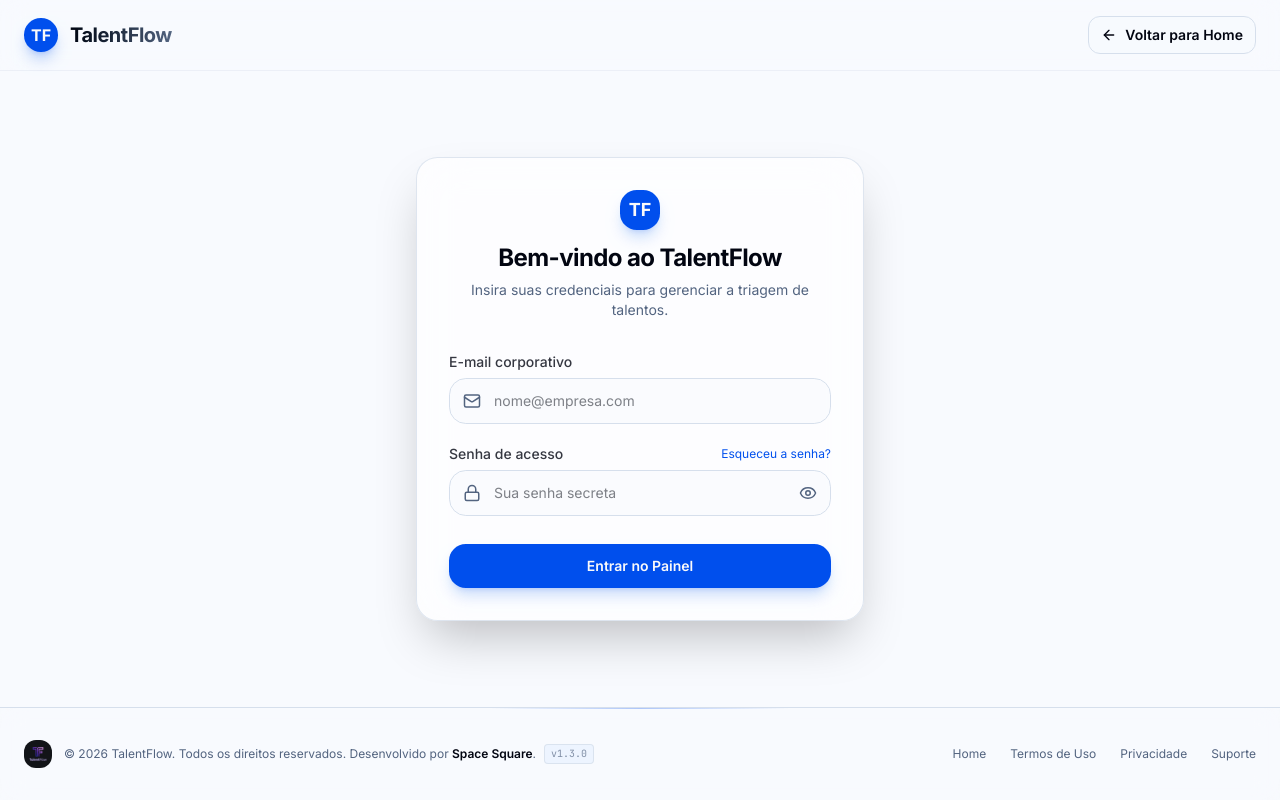
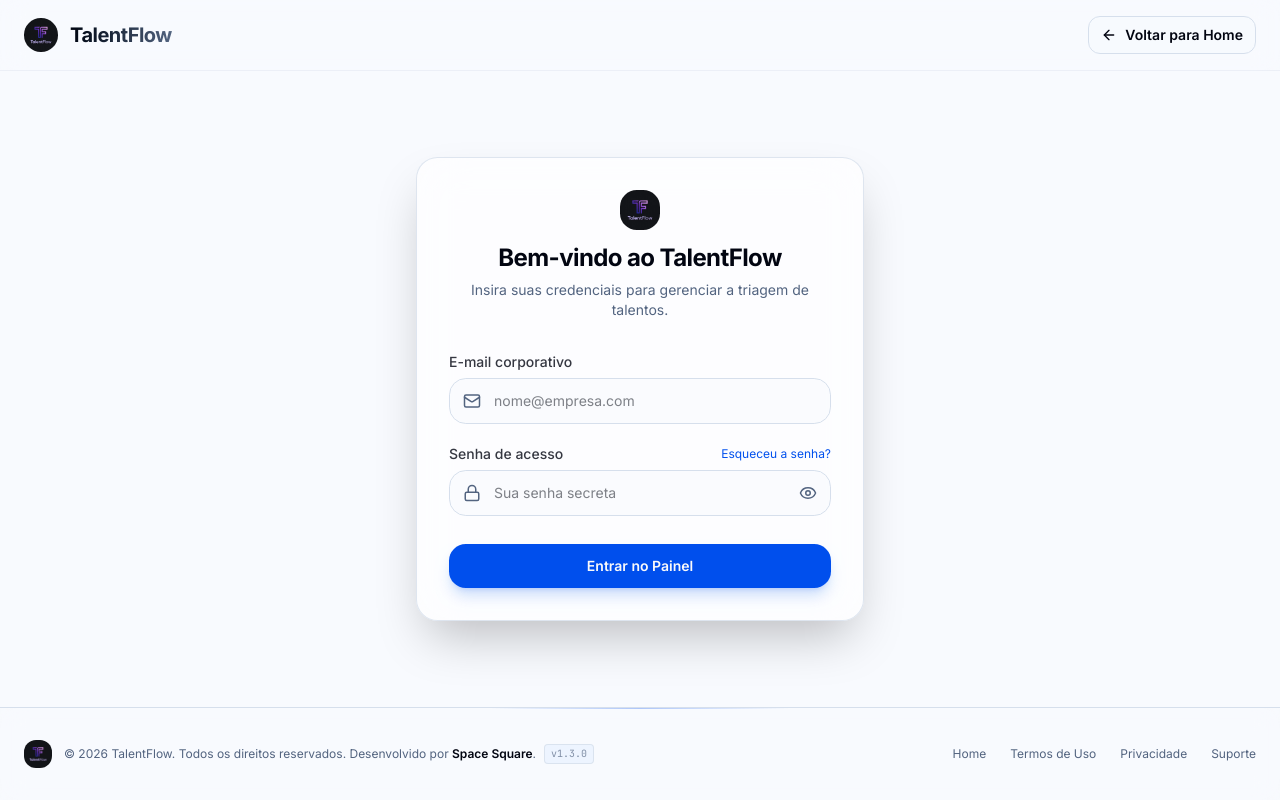
Before and after one commit to laurielmesquita/talentflow, a Next.js app in the folder talentflow-web/: page /login in a window 1280 px wide. Built offline with nearby package versions, Linux system fonts and the light colour scheme.

Commit message:
style: apply official brand logos to login, privacy, terms, invite and change-password pages

```diff
--- a/talentflow-web/src/app/change-password/page.tsx
+++ b/talentflow-web/src/app/change-password/page.tsx
@@ -2,6 +2,7 @@
 
 import React, { useState } from 'react';
 import Link from 'next/link';
+import Image from 'next/image';
 import { ArrowLeft, KeyRound, Lock, Loader2, CheckCircle2, AlertCircle } from 'lucide-react';
 import { getAuthHeaders, clearSession } from '@/lib/auth';
 import { ThemeToggle } from '@/components/ThemeToggle';
@@ -81,8 +82,23 @@ export default function ChangePasswordPage() {
       <header className="border-b border-border/40 bg-background/40 backdrop-blur-md sticky top-0 z-50">
         <div className="flex items-center justify-between px-6 py-4 max-w-7xl mx-auto">
           <Link href="/dashboard" className="flex items-center gap-3 group">
-            <div className="w-8.5 h-8.5 rounded-xl bg-primary flex items-center justify-center font-bold text-primary-foreground shadow-lg shadow-primary/25 group-hover:scale-105 transition-all">
-              TF
+            <div className="relative w-8.5 h-8.5 rounded-xl overflow-hidden group-hover:scale-105 transition-all flex-shrink-0">
+              <Image
+                src="/brand/logo-dark.webp"
+                alt="TalentFlow Logo"
+                fill
+                sizes="34px"
+                className="object-contain dark:hidden"
+                priority
+              />
+              <Image
+                src="/brand/logo-light.webp"
+                alt="TalentFlow Logo"
+                fill
+                sizes="34px"
+                className="object-contain hidden dark:block"
+                priority
+              />
             </div>
             <span className="text-xl font-bold tracking-tight bg-gradient-to-r from-foreground to-muted-foreground bg-clip-text text-transparent">
               TalentFlow
--- a/talentflow-web/src/app/invite/page.tsx
+++ b/talentflow-web/src/app/invite/page.tsx
@@ -2,6 +2,7 @@
 
 import React, { useState, useEffect } from 'react';
 import Link from 'next/link';
+import Image from 'next/image';
 import { Mail, UserPlus, Loader2, CheckCircle2, ArrowLeft, AlertTriangle } from 'lucide-react';
 import { getAuthHeaders, getSession, clearSession } from '@/lib/auth';
 import { ThemeToggle } from '@/components/ThemeToggle';
@@ -68,8 +69,23 @@ export default function InvitePage() {
       <header className="border-b border-border/40 bg-background/40 backdrop-blur-md sticky top-0 z-50">
         <div className="flex items-center justify-between px-6 py-4 max-w-7xl mx-auto">
           <Link href="/dashboard" className="flex items-center gap-3 group">
-            <div className="w-8.5 h-8.5 rounded-xl bg-primary flex items-center justify-center font-bold text-primary-foreground shadow-lg shadow-primary/25 group-hover:scale-105 transition-all">
-              TF
+            <div className="relative w-8.5 h-8.5 rounded-xl overflow-hidden group-hover:scale-105 transition-all flex-shrink-0">
+              <Image
+                src="/brand/logo-dark.webp"
+                alt="TalentFlow Logo"
+                fill
+                sizes="34px"
+                className="object-contain dark:hidden"
+                priority
+              />
+              <Image
+                src="/brand/logo-light.webp"
+                alt="TalentFlow Logo"
+                fill
+                sizes="34px"
+                className="object-contain hidden dark:block"
+                priority
+              />
             </div>
             <span className="text-xl font-bold tracking-tight bg-gradient-to-r from-foreground to-muted-foreground bg-clip-text text-transparent">
               TalentFlow
--- a/talentflow-web/src/app/login/page.tsx
+++ b/talentflow-web/src/app/login/page.tsx
@@ -3,6 +3,7 @@
 import React, { useState, useEffect, Suspense } from 'react';
 import { useRouter, useSearchParams } from 'next/navigation';
 import Link from 'next/link';
+import Image from 'next/image';
 import { Lock, Mail, Eye, EyeOff, Loader2, ArrowLeft } from 'lucide-react';
 import { setSession } from '@/lib/auth';
 
@@ -61,8 +62,23 @@ function LoginContent() {
       <header className="border-b border-border/40 bg-background/40 backdrop-blur-md sticky top-0 z-50">
         <div className="flex items-center justify-between px-6 py-4 max-w-7xl mx-auto">
           <Link href="/" className="flex items-center gap-3 group">
-            <div className="w-8.5 h-8.5 rounded-xl bg-primary flex items-center justify-center font-bold text-primary-foreground shadow-lg shadow-primary/25 group-hover:scale-105 transition-all">
-              TF
+            <div className="relative w-8.5 h-8.5 rounded-xl overflow-hidden group-hover:scale-105 transition-all flex-shrink-0">
+              <Image
+                src="/brand/logo-dark.webp"
+                alt="TalentFlow Logo"
+                fill
+                sizes="34px"
+                className="object-contain dark:hidden"
+                priority
+              />
+              <Image
+                src="/brand/logo-light.webp"
+                alt="TalentFlow Logo"
+                fill
+                sizes="34px"
+                className="object-contain hidden dark:block"
+                priority
+              />
             </div>
             <span className="text-xl font-bold tracking-tight bg-gradient-to-r from-foreground to-muted-foreground bg-clip-text text-transparent">
               TalentFlow
@@ -82,8 +98,23 @@ function LoginContent() {
         <div className="w-full max-w-md bg-card/65 backdrop-blur-xl border border-border/80 rounded-2xl p-8 shadow-2xl flex flex-col relative transition-all duration-300">
         {/* Header */}
         <div className="flex flex-col items-center mb-8">
-          <div className="w-10 h-10 rounded-xl bg-primary flex items-center justify-center font-bold text-primary-foreground shadow-lg shadow-primary/20 mb-3 text-lg">
-            TF
+          <div className="relative w-10 h-10 rounded-xl overflow-hidden mb-3 flex-shrink-0">
+            <Image
+              src="/brand/logo-dark.webp"
+              alt="TalentFlow Logo"
+              fill
+              sizes="40px"
+              className="object-contain dark:hidden"
+              priority
+            />
+            <Image
+              src="/brand/logo-light.webp"
+              alt="TalentFlow Logo"
+              fill
+              sizes="40px"
+              className="object-contain hidden dark:block"
+              priority
+            />
           </div>
           <h1 className="text-2xl font-bold tracking-tight mb-1.5">Bem-vindo ao TalentFlow</h1>
           <p className="text-sm text-muted-foreground text-center">
--- a/talentflow-web/src/app/privacy/page.tsx
+++ b/talentflow-web/src/app/privacy/page.tsx
@@ -1,4 +1,5 @@
 import Link from 'next/link';
+import Image from 'next/image';
 import { ArrowLeft, Lock } from 'lucide-react';
 
 export default function PrivacyPage() {
@@ -12,8 +13,23 @@ export default function PrivacyPage() {
       <header className="border-b border-border/40 bg-background/40 backdrop-blur-md sticky top-0 z-50">
         <div className="flex items-center justify-between px-6 py-4 max-w-7xl mx-auto">
           <Link href="/" className="flex items-center gap-3 group">
-            <div className="w-9 h-9 rounded-xl bg-primary flex items-center justify-center font-bold text-primary-foreground shadow-lg shadow-primary/25 group-hover:scale-105 transition-all">
-              TF
+            <div className="relative w-9 h-9 rounded-xl overflow-hidden group-hover:scale-105 transition-all flex-shrink-0">
+              <Image
+                src="/brand/logo-dark.webp"
+                alt="TalentFlow Logo"
+                fill
+                sizes="36px"
+                className="object-contain dark:hidden"
+                priority
+              />
+              <Image
+                src="/brand/logo-light.webp"
+                alt="TalentFlow Logo"
+                fill
+                sizes="36px"
+                className="object-contain hidden dark:block"
+                priority
+              />
             </div>
             <span className="text-xl font-bold tracking-tight bg-gradient-to-r from-foreground to-muted-foreground bg-clip-text text-transparent">
               TalentFlow
--- a/talentflow-web/src/app/terms/page.tsx
+++ b/talentflow-web/src/app/terms/page.tsx
@@ -1,4 +1,5 @@
 import Link from 'next/link';
+import Image from 'next/image';
 import { ArrowLeft, Shield } from 'lucide-react';
 
 export default function TermsPage() {
@@ -12,8 +13,23 @@ export default function TermsPage() {
       <header className="border-b border-border/40 bg-background/40 backdrop-blur-md sticky top-0 z-50">
         <div className="flex items-center justify-between px-6 py-4 max-w-7xl mx-auto">
           <Link href="/" className="flex items-center gap-3 group">
-            <div className="w-9 h-9 rounded-xl bg-primary flex items-center justify-center font-bold text-primary-foreground shadow-lg shadow-primary/25 group-hover:scale-105 transition-all">
-              TF
+            <div className="relative w-9 h-9 rounded-xl overflow-hidden group-hover:scale-105 transition-all flex-shrink-0">
+              <Image
+                src="/brand/logo-dark.webp"
+                alt="TalentFlow Logo"
+                fill
+                sizes="36px"
+                className="object-contain dark:hidden"
+                priority
+              />
+              <Image
+                src="/brand/logo-light.webp"
+                alt="TalentFlow Logo"
+                fill
+                sizes="36px"
+                className="object-contain hidden dark:block"
+                priority
+              />
             </div>
             <span className="text-xl font-bold tracking-tight bg-gradient-to-r from-foreground to-muted-foreground bg-clip-text text-transparent">
               TalentFlow
```
